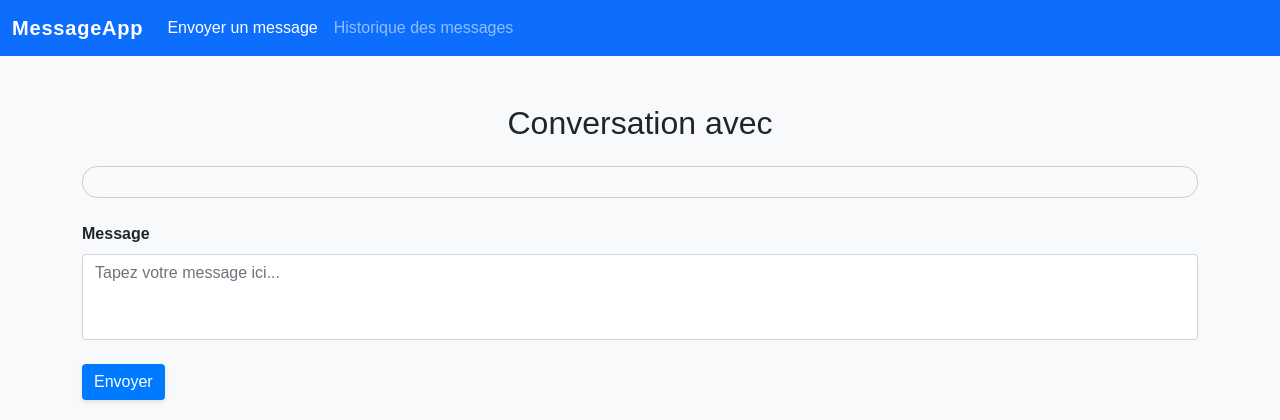
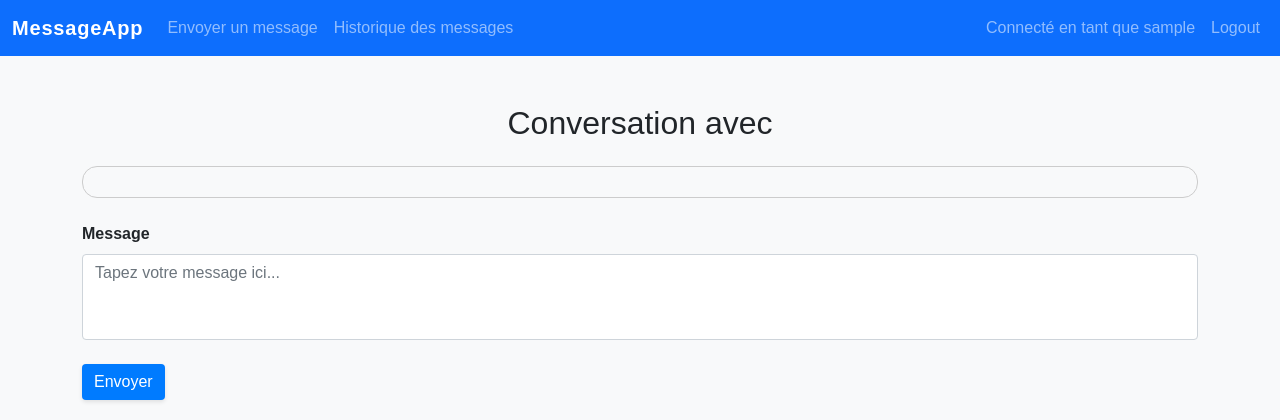
Before and after one commit to rim10-soubki/IAAAS, a Flask app: template templates/front-end/pages/conversation.html in a window 1280 px wide. Shown: the top 420 px of the page. Run offline with Flask 3, Linux system fonts and the light colour scheme; the template is opened without the code that fills it, so the values that code supplies are empty; the visitor is signed in with stand-in values (Sample User, id 1); parts of the project's set-up code (start-up, migrations or seed data) failed here and were passed over; some libraries are stand-ins or nearby versions.

Commit message:
Update conversation.html

```diff
--- a/templates/front-end/pages/conversation.html
+++ b/templates/front-end/pages/conversation.html
@@ -16,14 +16,19 @@
                 <span class="navbar-toggler-icon"></span>
             </button>
             <div class="collapse navbar-collapse" id="navbarNav">
-            <ul class="navbar-nav">
+                <ul class="navbar-nav me-auto">
                     <li class="nav-item">
-                    <a class="nav-link active" aria-current="page" href="/send_message">Envoyer un message</a>
+                        <a class="nav-link" aria-current="page" href="/send_message">Envoyer un message</a>
                     </li>
                     <li class="nav-item">
                         <a class="nav-link" href="/messages">Historique des messages</a>
                     </li>
                 </ul>
+
+                <div class="navbar-nav ms-auto">
+                    <span class="navbar-text me-2">Connecté en tant que {{ session['username'] }}</span>
+                    <a class="nav-link" href="/logout">Logout</a>
+                </div>
             </div>
         </div>
     </nav>
```
Lines whose indentation alone changed are shown as unchanged.
